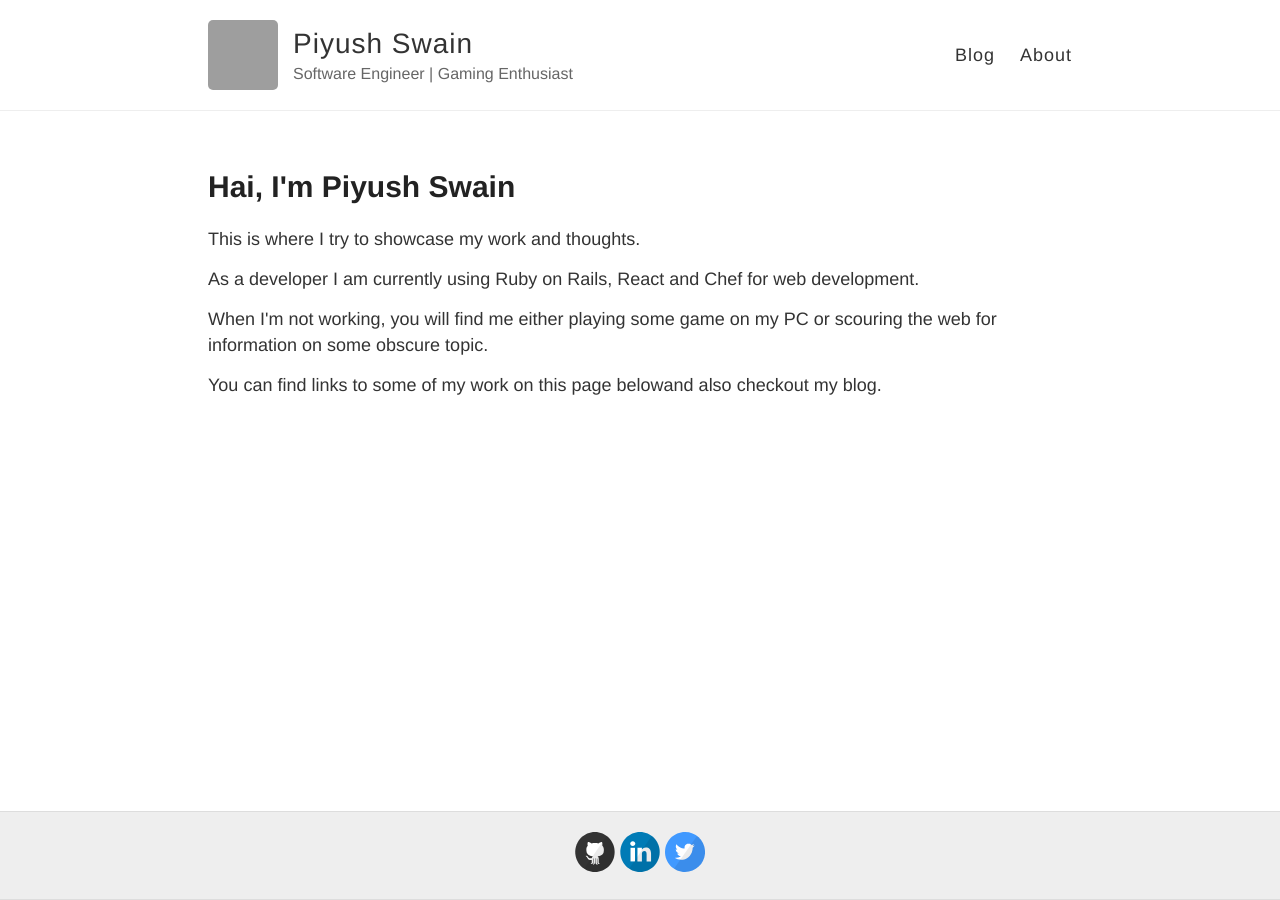
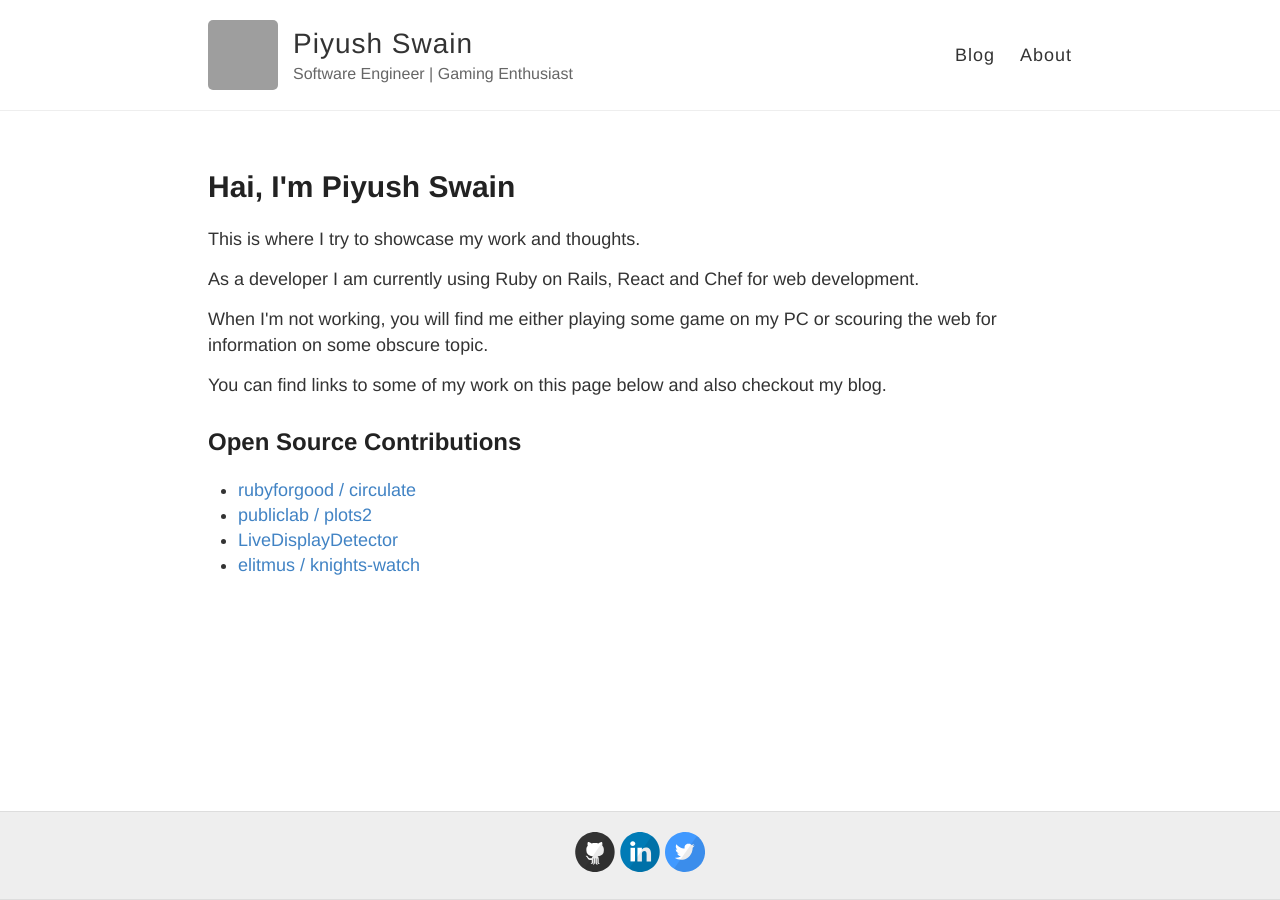
Before and after one commit to piyushswain/piyushswain.github.io, a Jekyll site: the page built from index.html, in a window 1280 px wide. Built offline with Jekyll 4.4.1, drawn with Linux system fonts in a browser that asks for light colours; grey boxes are pictures that could not be loaded.

Commit message:
Add Projects on Homepage

```diff
--- a/index.html
+++ b/index.html
@@ -14,6 +14,30 @@ layout: default
     When I'm not working, you will find me either playing some game on my PC or scouring the web for information on some obscure topic.
   </p>
   <p>
-    You can find links to some of my work on this page belowand also checkout my blog.
+    You can find links to some of my work on this page below and also checkout my blog.
   </p>
+
+  <h2>Open Source Contributions</h2>
+  <ul>
+    <li>
+      <a href="https://github.com/rubyforgood/circulate/issues?q=author%3Apiyushswain+" target="_blank">
+        rubyforgood / circulate
+      </a>
+    </li>
+    <li>
+      <a href="https://github.com/publiclab/plots2/commit/18a74578a4c949771a4fc5349c226af96d8375ff" target="_blank">
+        publiclab / plots2
+      </a>
+    </li>
+    <li>
+      <a href="https://github.com/piyushswain/LiveDisplayDetector" target="_blank">
+        LiveDisplayDetector
+      </a>
+    </li>
+    <li>
+      <a href="https://github.com/elitmus/knights-watch" target="_blank">
+        elitmus / knights-watch
+      </a>
+    </li>
+  </ul>
 </div>
```
